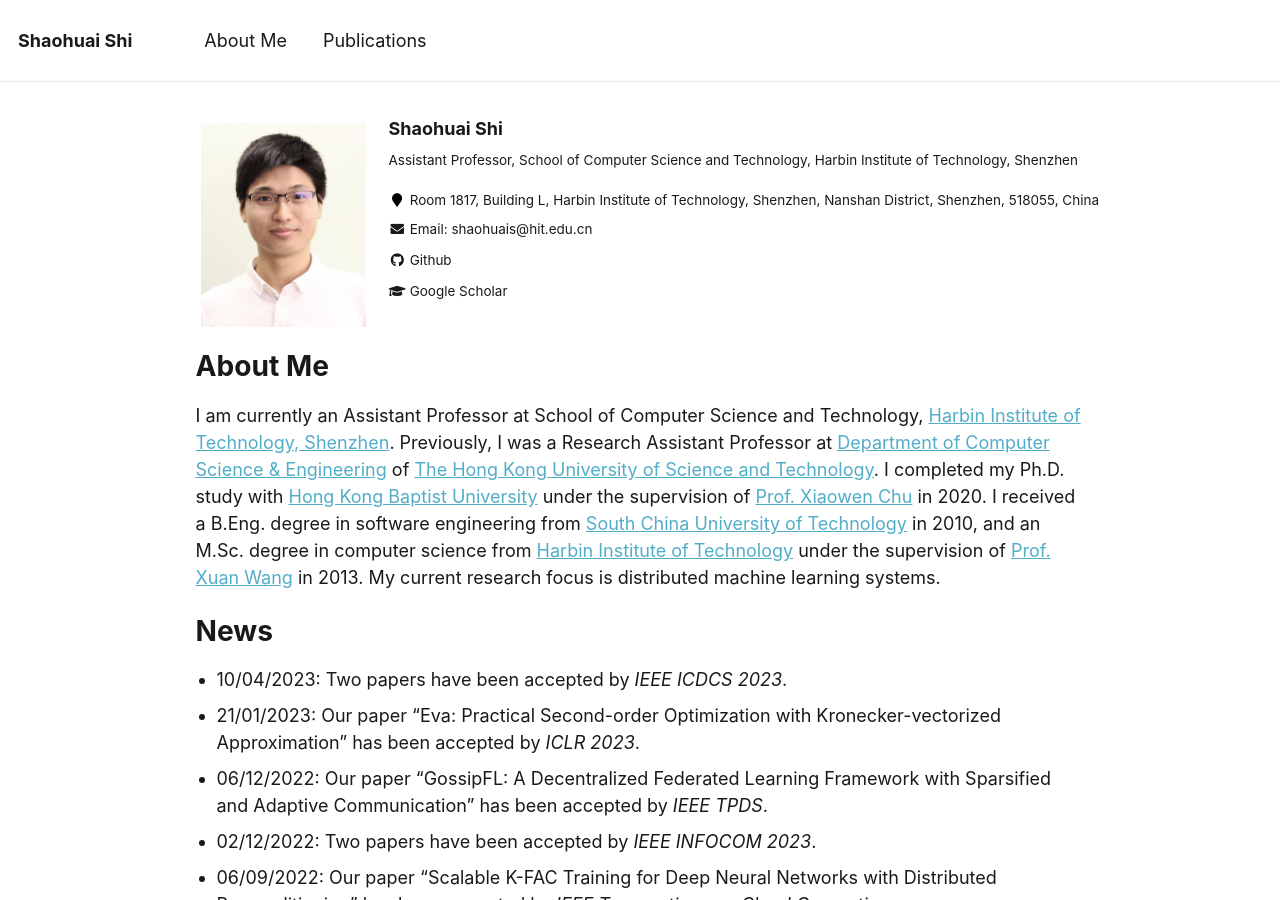
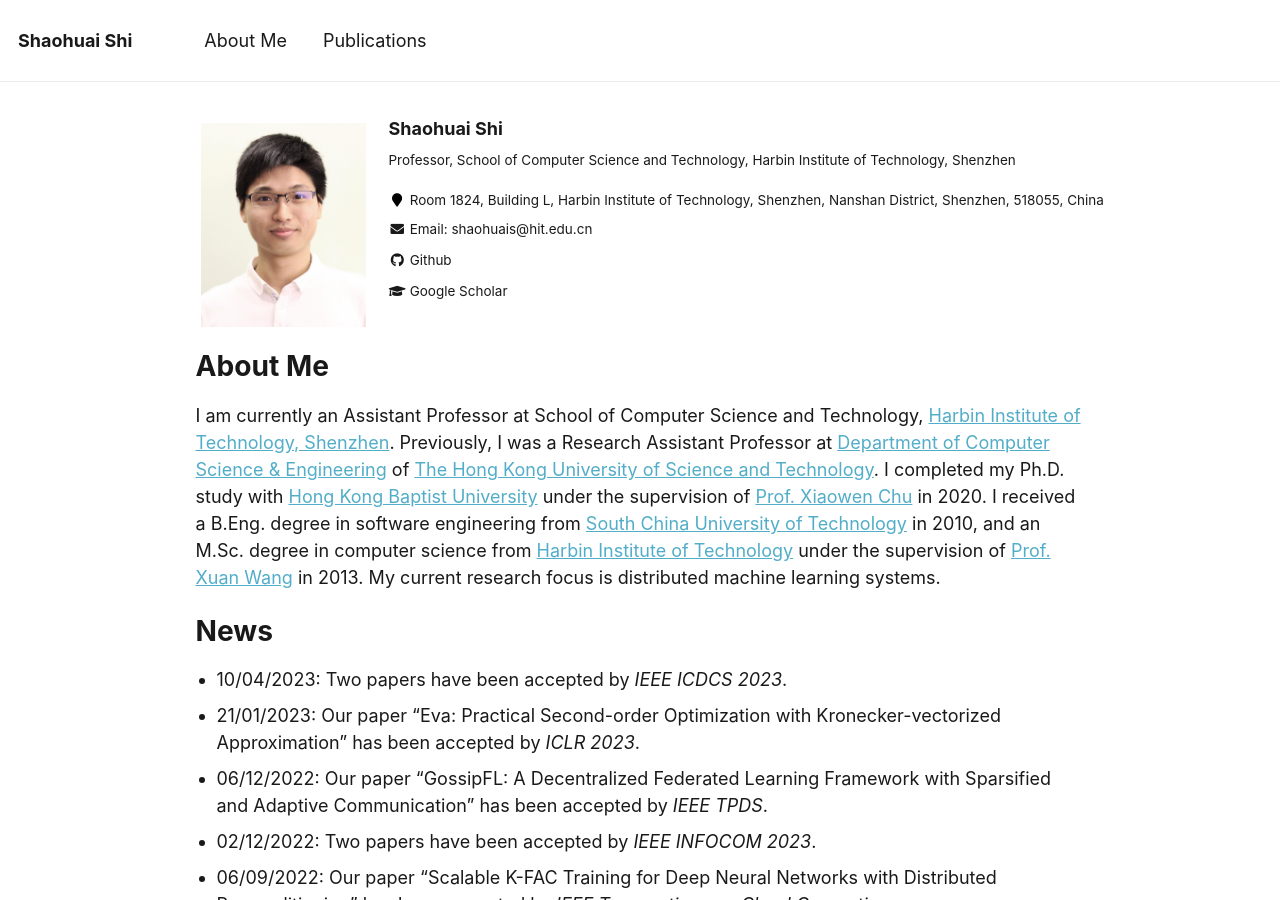
Before and after one commit to shaohuais/shaohuais.github.io, a Jekyll site: the page built from about.md, in a window 1280 px wide and 900 px high. Built offline with Jekyll 4.4.1, drawn with Linux system fonts in a browser that asks for light colours.

Commit message:
revise hp

```diff
--- a/_config.yml
+++ b/_config.yml
@@ -82,8 +82,8 @@ analytics:
 author:
   name             : "Shaohuai Shi"
   avatar           : "profile.png"
-  bio              : "Assistant Professor, School of Computer Science and Technology, Harbin Institute of Technology, Shenzhen"
-  location         : "Room 1817, Building L, Harbin Institute of Technology, Shenzhen, Nanshan District, Shenzhen, 518055, China"
+  bio              : "Professor, School of Computer Science and Technology, Harbin Institute of Technology, Shenzhen"
+  location         : "Room 1824, Building L, Harbin Institute of Technology, Shenzhen, Nanshan District, Shenzhen, 518055, China"
   employer         :
   pubmed           :
   googlescholar    : "https://scholar.google.com.hk/citations?user=Wr4B6fQAAAAJ&hl=en"
```
Also changed, not shown: _pages/about.md (+3 -2 lines), _pages/publications.md (+1 -0 lines).
